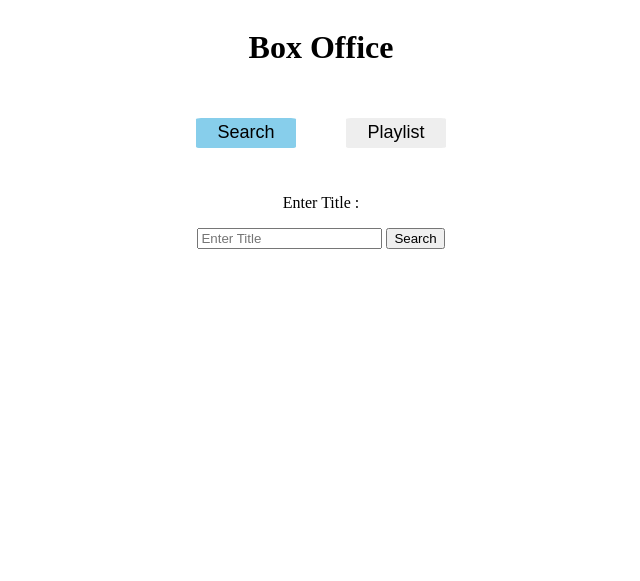
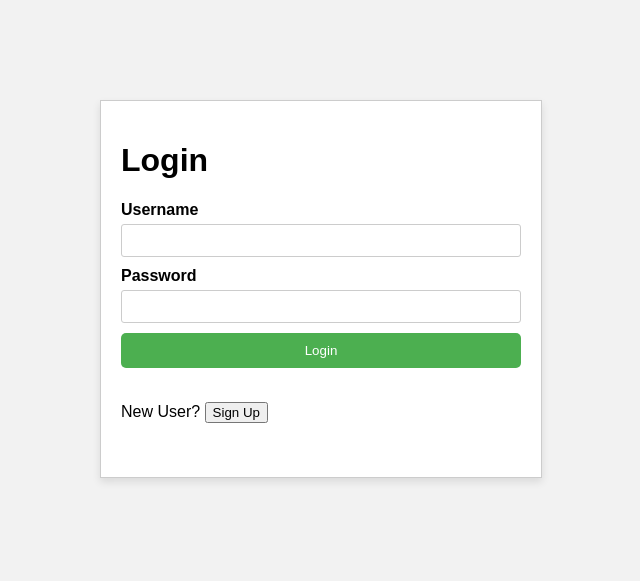
Before and after one commit to aayushchauhan17/movie_assignment, a website: page frontend/index.html in a window 1280 px wide. Shown: the whole page, without its empty margins (319-959 px from the left). Drawn offline with Linux system fonts and the light colour scheme.

Commit message:
add login

```diff
--- a/frontend/css/style.css
+++ b/frontend/css/style.css
@@ -1,5 +1,5 @@
 .container{
-    display: flex;
+    display: none;
     align-items: center;
     justify-content: center;
     flex-direction: column;
@@ -7,15 +7,23 @@
 }
 
 .search{
-    display: block;
+    display: flex;
+    align-items: center;
+    justify-content: center;
+    flex-direction: column;
 }
 
 .playlist{
     display: none;
+    align-items: center;
+    justify-content: center;
+    flex-direction: column;
 }
 
 .navbar{
     display: flex;
+    align-items: center;
+    justify-content: center;
     gap: 50px;
 }
 
@@ -46,9 +54,106 @@
 }
 
 .card-title{
-    font-size: 20px;
+    font-size: 30px;
 }
 
 .col-4{
     margin-top: 100px;
 }
+
+body {
+    font-family: Arial, sans-serif;
+    background-color: #f2f2f2;
+    margin: 0;
+    padding: 0;
+}
+
+#auth{
+    display: flex;
+    flex-direction: column;
+    align-items: center;
+    justify-content: center;
+}
+
+.obj{
+    width: 100vw;
+    height: 97vh;
+    overflow: hidden;
+    display: block;
+}
+
+#containerLogin {
+    display: block;
+    min-width: 400px;
+    margin: 100px auto;
+    background-color: #ffffff;
+    border: 1px solid #ccc;
+    padding: 20px;
+    box-shadow: 0 4px 8px rgba(0, 0, 0, 0.1);
+}
+
+.container h1 {
+    text-align: center;
+    margin-bottom: 20px;
+}
+
+form {
+    display: flex;
+    flex-direction: column;
+}
+
+label {
+    margin-bottom: 10px;
+    font-weight: bold;
+}
+
+input {
+    padding: 10px;
+    margin-bottom: 20px;
+    border: 1px solid #ccc;
+    border-radius: 5px;
+}
+
+form button {
+    padding: 10px 20px;
+    background-color: #4CAF50;
+    color: #ffffff;
+    border: none;
+    border-radius: 5px;
+    cursor: pointer;
+    transition: background-color 0.3s;
+}
+
+
+
+#signup-container {
+    display: none;
+    background-color: #fff;
+    padding: 20px;
+    border-radius: 5px;
+    box-shadow: 0 0 5px rgba(0, 0, 0, 0.3);
+    min-width: 800px;
+    margin: 100px auto;
+}
+
+h2 {
+    text-align: center;
+}
+
+form {
+    display: flex;
+    flex-direction: column;
+}
+
+label {
+    margin-bottom: 5px;
+}
+
+input[type="text"],
+input[type="email"],
+input[type="password"] {
+    padding: 8px;
+    margin-bottom: 10px;
+    border: 1px solid #ccc;
+    border-radius: 3px;
+}
--- a/frontend/index.html
+++ b/frontend/index.html
@@ -7,13 +7,67 @@
     <title>Movie Website</title>
   </head>
   <body>
-    <div class="container">
+    <div class="body">
+      <div id="auth">
+        <div id="containerLogin">
+          <h1>Login</h1>
+          <form>
+            <label for="username">Username</label>
+            <input type="text" id="username" name="username" required />
+
+            <label for="password">Password</label>
+            <input type="password" id="password" name="password" required />
+
+            <button onclick="loginFun()">Login</button>
+          </form>
+          <br />
+          <p>
+            New User? <button onclick="authRoute('signup')">Sign Up</button>
+          </p>
+          <br />
+        </div>
+
+        <div id="signup-container">
+          <h2>Sign Up</h2>
+          <form>
+            <label for="username">Username</label>
+            <input type="text" id="username" name="username" required />
+
+            <label for="email">Email</label>
+            <input type="email" id="email" name="email" required />
+
+            <label for="password">Password</label>
+            <input type="password" id="password" name="password" required />
+
+            <label for="confirm-password">Confirm Password</label>
+            <input
+              type="password"
+              id="confirm-password"
+              name="confirm-password"
+              required
+            />
+
+            <button onclick="signUpFun()">Sign Up</button>
+          </form>
+
+          <br />
+          <p>
+            Already User? <button onclick="authRoute('login')">Login</button>
+          </p>
+          <br />
+        </div>
+      </div>
+
+      <div id="container" class="container">
         <h1>Box Office</h1>
         <div class="navbar">
           <button id="searchBtn" onclick="renderComp('playlist', 'searchBtn')">
             Search
           </button>
-        <button id="playlistBtn" onclick="renderComp('search', 'playlistBtn')">
+          <button
+            id="playlistBtn"
+            onclick="renderComp('search', 'playlistBtn')"
+          >
             Playlist
           </button>
         </div>
@@ -31,16 +85,20 @@
           <p>Playlist</p>
         </div>
       </div>
+    </div>
   </body>
+
+  <script src="index.js"></script>
+
   <script>
     function renderComp(id, id1) {
       document.getElementById(id).style.display = "none";
       document.getElementById(id1).style.backgroundColor = "skyblue";
       if (id == "search") {
-        document.getElementById("playlist").style.display = "block";
+        document.getElementById("playlist").style.display = "flex";
         document.getElementById("searchBtn").style.backgroundColor = "#eee";
       } else {
-        document.getElementById("search").style.display = "block";
+        document.getElementById("search").style.display = "flex";
         document.getElementById("playlistBtn").style.backgroundColor = "#eee";
       }
     }
--- /dev/null
+++ b/frontend/index.js
@@ -0,0 +1,18 @@
+function authRoute(key) {
+    if (key === "login") {
+      document.getElementById("signup-container").style.display = "none";
+      document.getElementById("containerLogin").style.display = "block";
+    } else {
+      document.getElementById("containerLogin").style.display = "none";
+      document.getElementById("signup-container").style.display = "block";
+    }
+  }
+
+  function signUpFun() {
+    authRoute("login");
+  }
+
+  function loginFun() {
+    document.getElementById("auth").style.display = "none";
+    document.getElementById("container").style.display = "block";
+  }
```
Also changed, not shown: frontend/login.html (added, +58 -0 lines), index.html (deleted). Lines whose indentation alone changed are shown as unchanged.
